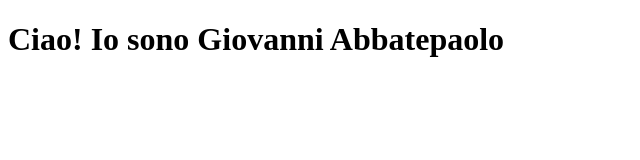
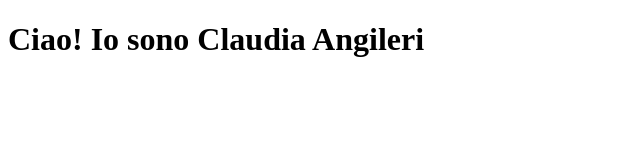
Before and after one commit to clod10/clod, a plain HTML site: page index.html in a window 1280 px wide. Shown: the whole page, without its empty margins (0-640 px from the left). Drawn offline with Linux system fonts and the light colour scheme.

Commit message:
Update index.html

```diff
--- a/index.html
+++ b/index.html
@@ -6,6 +6,6 @@
     <title>Document</title>
   </head>
   <body>
-    <h1>Ciao! Io sono Giovanni Abbatepaolo</h1>
+    <h1>Ciao! Io sono Claudia Angileri </h1>
   </body>
 </html>
```
